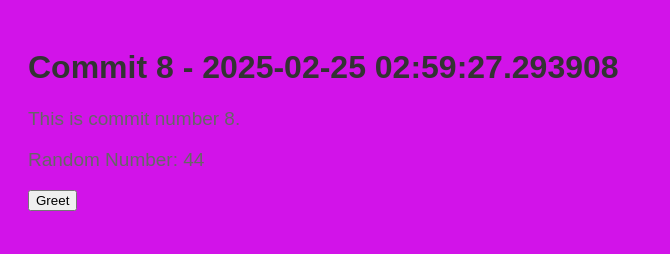
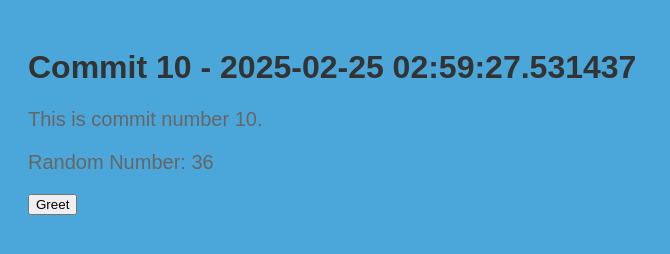
Before and after one commit to legbald0d/myrep-repo-20250225025924, a plain HTML site: page index.html in a window 1280 px wide. Shown: the whole page, without its empty margins (0-670 px from the left). Drawn offline with Linux system fonts and the light colour scheme.

Commit message:
📝 Commit 10 with HTML, CSS, and JS

```diff
--- a/index.html
+++ b/index.html
@@ -2,13 +2,13 @@
     <!DOCTYPE html>
     <html>
     <head>
-        <title>Commit 8 - 2025-02-25 02:59:27.293908</title>
+        <title>Commit 10 - 2025-02-25 02:59:27.531437</title>
         <link rel="stylesheet" href="style.css">
     </head>
     <body>
-        <h1>Commit 8 - 2025-02-25 02:59:27.293908</h1>
-        <p>This is commit number 8.</p>
-        <p>Random Number: 44</p>
+        <h1>Commit 10 - 2025-02-25 02:59:27.531437</h1>
+        <p>This is commit number 10.</p>
+        <p>Random Number: 36</p>
         <button onclick="greet()">Greet</button>
         <script src="script.js"></script>
     </body>
--- a/script.js
+++ b/script.js
@@ -2,4 +2,4 @@
     function greet() {
         alert('Hello from commit ' + commitNumber + '!');
     }
-    var commitNumber = 8;
+    var commitNumber = 10;
--- a/style.css
+++ b/style.css
@@ -1,7 +1,7 @@
 
     body {
         font-family: Arial, sans-serif;
-        background-color: #d213e9;
+        background-color: #4ba7d9;
         padding: 20px;
     }
     h1 {
@@ -9,5 +9,5 @@
     }
     p {
         color: #666;
-        font-size: 19px;
+        font-size: 20px;
     }
```
